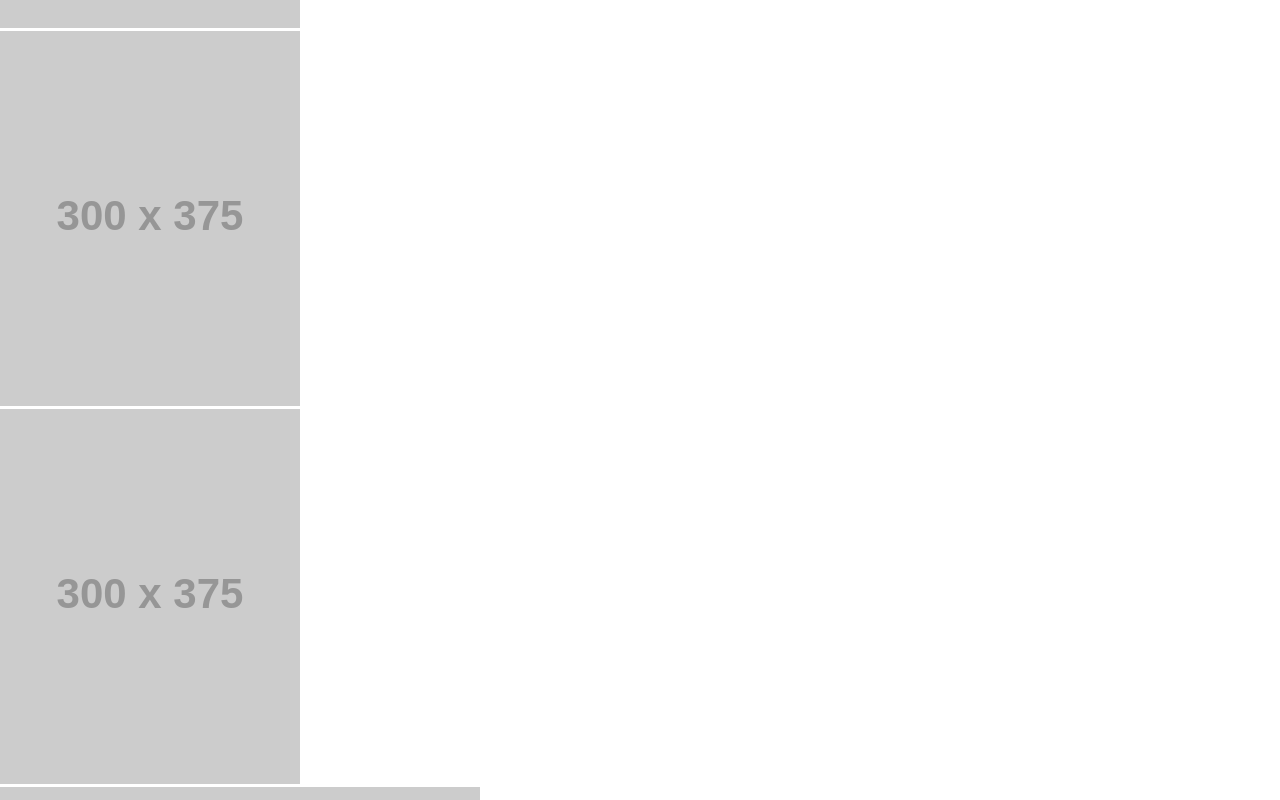
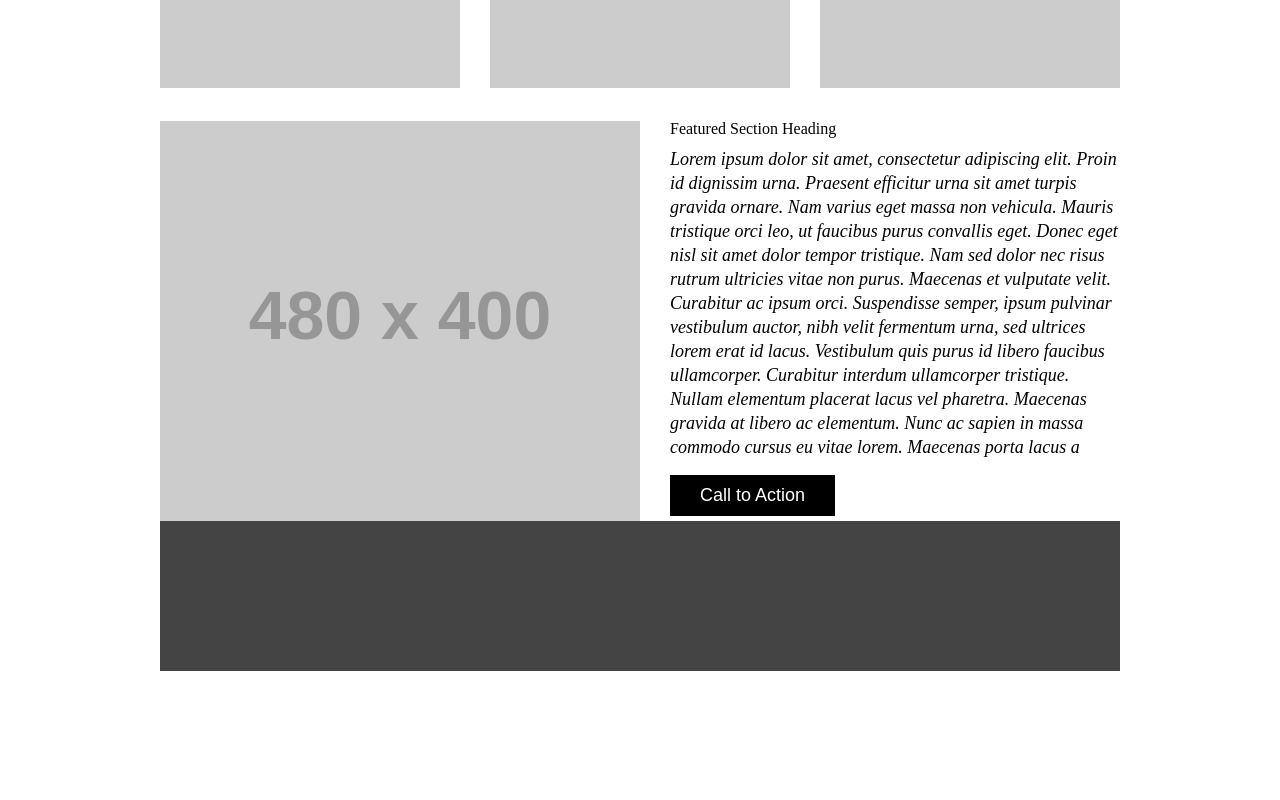
Before and after one commit to Seiyaroo/Wireframe-exercise, a plain HTML site: page index.html in a window 1280 px wide. Shown: the part 900-1700 px from the top of the page. After the commit the page ends 1601 px from the top, so only its background shows below. Drawn offline with Linux system fonts and the light colour scheme; placeholder pictures from the web are drawn by us.

Commit message:
Pretty much done alongside Sam. Some minor issues but the forms down.

```diff
--- a/style.css
+++ b/style.css
@@ -1,3 +1,9 @@
+/* ================================= */
+
+/* Header Styles */
+
+/* ================================= */
+
 body {
     font-family: Helvetica, sans-serif
 }
@@ -11,3 +17,93 @@ nav {
     width: 960px;
     margin: 0px auto;
 }
+
+nav img {
+    float: left;
+    margin-top: 15px;
+    margin-right: 30px;
+}
+nav li {
+    display: inline-block;
+    margin-top: 40px;
+    margin-right: 90px;
+}
+
+a {text-decoration: none;
+    color: #888;
+
+}
+
+/* ================================= */
+
+/* Main Styles */
+
+/* ================================= */
+
+main {
+    /* border: 2px dashed orange; */
+    width: 960px;
+    margin: 30px auto;
+}
+
+main li {
+    float: left;
+    margin: 30px 30px 30px 0px;
+}
+
+main li:last-child {
+    margin-right: 0px;
+}
+
+section img {
+    float: left;
+}
+
+section div {
+    width: calc(50% - 30px);
+    float: left;
+    margin-left: 30px;
+}
+
+
+
+h2 {
+    font-size: 20px;
+}
+
+section p {
+    margin-top: 10px;
+    font-style: italic;
+    font-size: 18px;
+    line-height: 24px;
+    overflow: auto;
+    height: 313px;
+}
+
+button {
+    border: none;
+    padding: 10px 30px;
+    color: white;
+    background: black;
+    font-size: 18px;
+    margin-top: 15px;
+    transition: 350ms;
+    cursor: pointer;
+}
+
+button:hover {
+    background: green;
+}
+
+/* ================================= */
+
+/* Footer Styles */
+
+/* ================================= */
+
+footer {
+    background: #444;
+    height: 150px;
+    margin-top: 30px;
+    clear: both;
+}
```
Also changed, not shown: index.html (+2 -1 lines).
